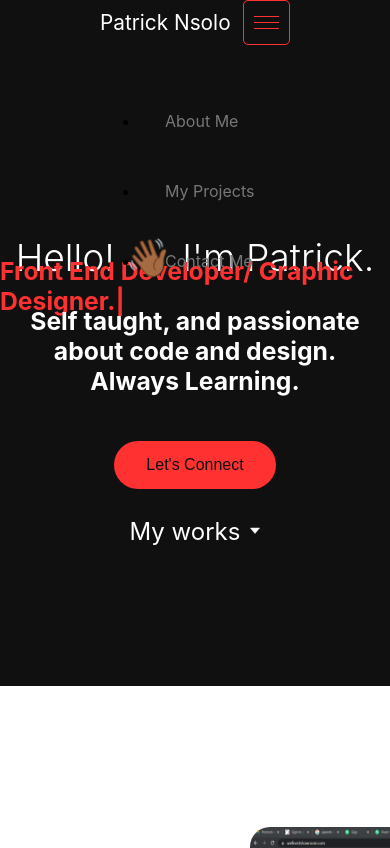
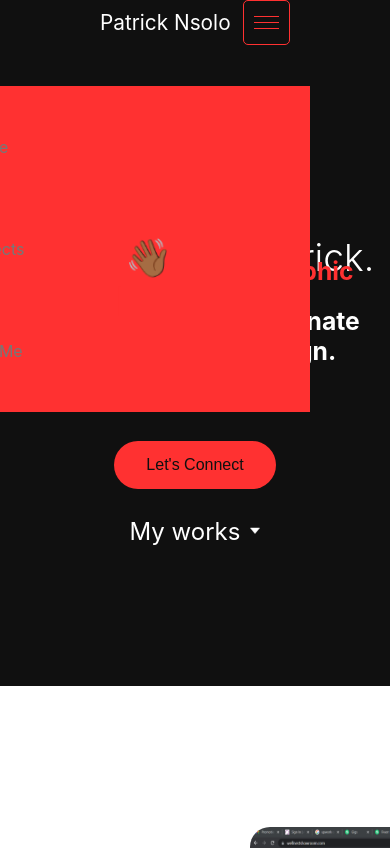
Before and after one commit to patrick-nsolo/FEDportfolio, a React (Create React App) app: page / in a window 390 px wide. Shown: the top 848 px of the page. Built offline with nearby package versions, Linux system fonts and the light colour scheme.

Commit message:
update styling

```diff
--- a/src/components/Header/Header.css
+++ b/src/components/Header/Header.css
@@ -43,6 +43,18 @@
         flex-direction: column;
         gap: 0;
         top: 70px;
+        left:-100px;
+        text-align: start;
+        width:100%;
+        transition: 0.7s ease-in-out;
+        background-color: #FF3131;
+        padding: 10px;
+    }
+    .nav-links.active{
+        left:0;
+    }
+    .nav-links li{
+        margin: 16px 0;
     }
 
 }
```
